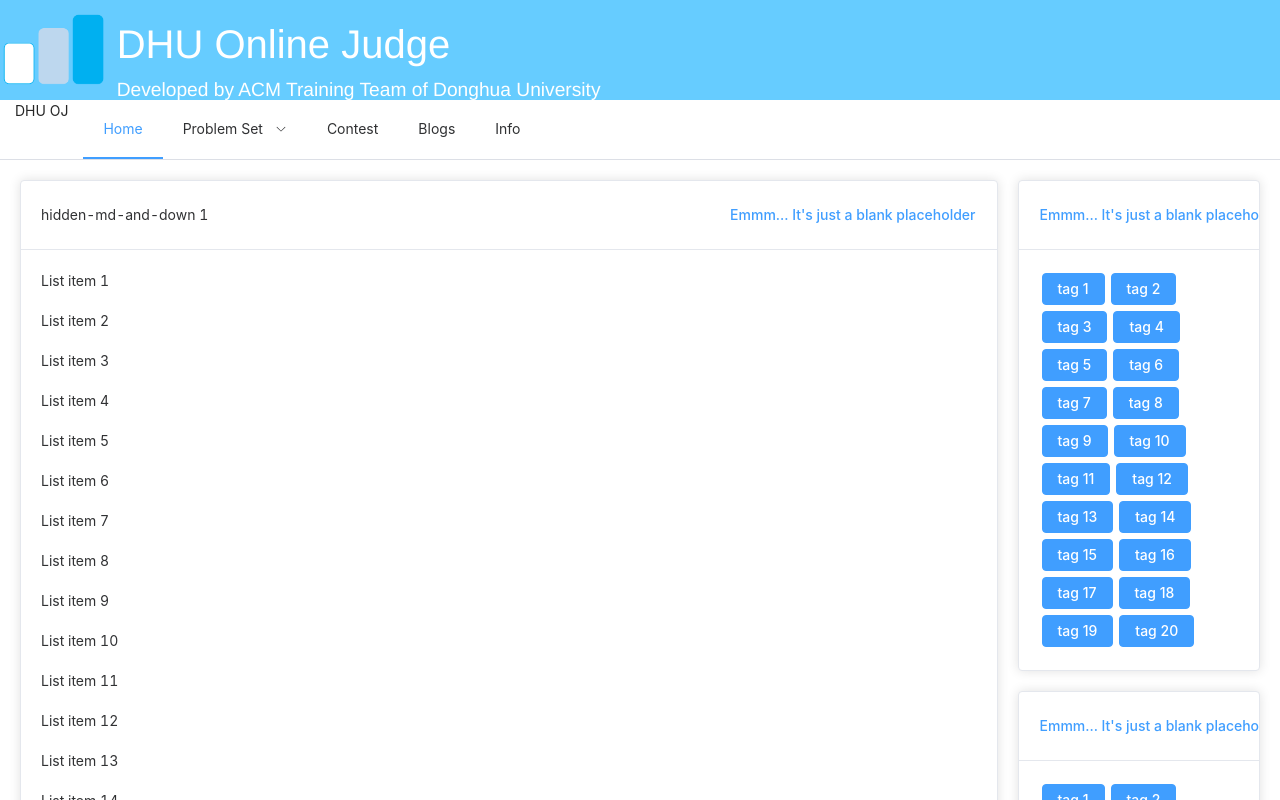
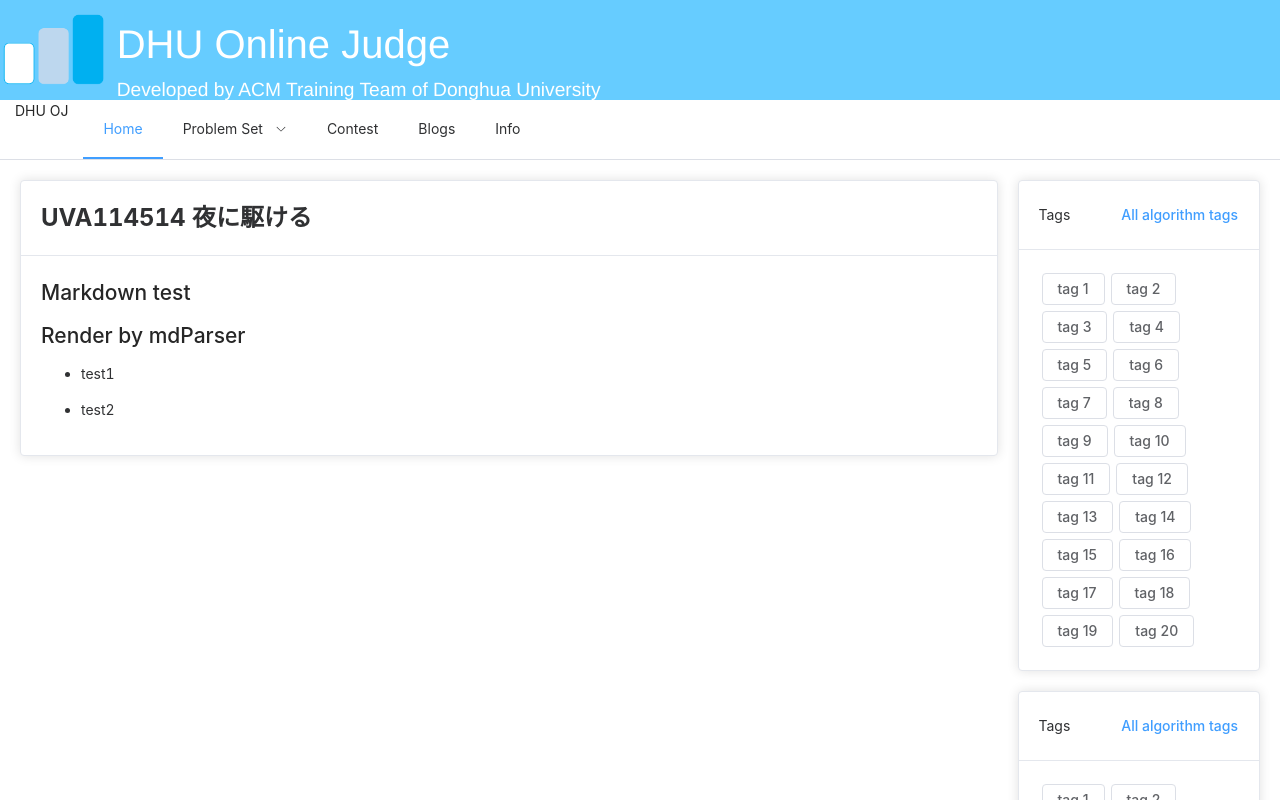
Before and after one commit to kirakiseki/DHUOJFE, a Vue app: page / in a window 1280 px wide. Shown: the top 800 px of the page. Built offline with nearby package versions, Linux system fonts and the light colour scheme.

Commit message:
feat: Add markdown renderer

```diff
--- a/package.json
+++ b/package.json
@@ -10,6 +10,9 @@
   "dependencies": {
     "ant-design-vue": "^2.2.8",
     "element-plus": "^2.1.4",
+    "highlight.js": "^11.5.0",
+    "highlightjs": "^9.16.2",
+    "markdown-it": "^12.3.2",
     "vue": "^3.2.25"
   },
   "devDependencies": {
--- a/src/App.vue
+++ b/src/App.vue
@@ -1,7 +1,7 @@
 <script setup>
 import Nav from './components/nav.vue';
 import Footer from './components/footer.vue';
-import Main from './components/main.vue';
+import Problem from './components/content/problem.vue';
 import Tags from './components/sidebar/tags.vue';
 </script>
 
@@ -14,7 +14,7 @@ import Tags from './components/sidebar/tags.vue';
       <el-main class="main">
         <el-row :gutter="20" class="hidden-md-and-down">
           <el-col :span="19">
-            <Main title="hidden-md-and-down 1"></Main>
+            <Problem id="UVA114514" title="夜に駆ける"></Problem>
           </el-col>
           <el-col :span="5" class="sidebar">
             <Tags></Tags>
--- /dev/null
+++ b/src/components/content/problem.vue
@@ -0,0 +1,55 @@
+<script>
+export default {
+    mounted: function () {
+        let result = mdParser(`# Markdown test \n \n ## Render by mdParser \n \n - test1 \n + test2`);
+        this.$refs.content.innerHTML = result;
+    }
+}
+</script>
+
+<script setup>
+import mdParser from '@/loader/mdparser'
+const props = defineProps({
+    title: String,
+    id: String,
+})
+
+
+</script>
+
+<template>
+    <el-card class="box-card">
+        <template #header>
+            <div class="card-header">
+                <span class="title">{{ id + " " + title }}</span>
+            </div>
+        </template>
+        <div ref="content"></div>
+    </el-card>
+</template>
+
+
+<style>
+.card-header {
+    display: flex;
+    justify-content: space-between;
+    align-items: center;
+}
+
+.text {
+    font-size: 14px;
+}
+
+.item {
+    margin-bottom: 18px;
+}
+
+.box-card {
+    width: auto;
+}
+
+.title {
+    font-size: 1.5rem;
+    font-weight: bold;
+}
+</style>
--- a/src/components/sidebar/tags.vue
+++ b/src/components/sidebar/tags.vue
@@ -2,12 +2,12 @@
     <el-card class="box-card">
         <template #header>
             <div class="card-header">
-                <span>{{ title }}</span>
-                <el-button class="button" type="text">Emmm... It's just a blank placeholder</el-button>
+                <span>Tags</span>
+                <el-button class="button" type="text">All algorithm tags</el-button>
             </div>
         </template>
         <div class="tags-container">
-            <el-button v-for="o in 20" :key="o" type="primary">{{ "tag " + o }}</el-button>
+            <el-button v-for="o in 20" :key="o" type="plain">{{ "tag " + o }}</el-button>
         </div>
     </el-card>
 </template>
--- /dev/null
+++ b/src/loader/mdparser.js
@@ -0,0 +1,31 @@
+import MarkdownIt from 'markdown-it';
+import hljs from 'highlight.js';
+import 'highlight.js/styles/github.css';
+
+function mdParser(data) {
+    let mdit = new MarkdownIt({
+        html: false,        // Enable HTML tags in source
+        xhtmlOut: false,        // Use '/' to close single tags (<br />).
+        breaks: true,        // Convert '\n' in paragraphs into <br>
+        langPrefix: 'language-',
+        linkify: true,        // Autoconvert URL-like text to links
+        typographer: true,
+        quotes: '“”‘’',
+        highlight: function (str, lang) {
+            if (lang && hljs.getLanguage(lang)) {
+                try {
+                    return '<pre class="hljs"><code>' +
+                        hljs.highlight(str, { language: lang, ignoreIllegals: true }).value +
+                        '</code></pre>';
+                } catch (__) { }
+            }
+
+            return '<pre class="hljs"><code>' + md.utils.escapeHtml(str) + '</code></pre>';
+        }
+    });
+    let result = mdit.render(data)
+    return result;
+}
+
+// module.exports = mdParser;
+export default mdParser;
--- a/vite.config.js
+++ b/vite.config.js
@@ -9,6 +9,7 @@ import vue from '@vitejs/plugin-vue'
 export default defineConfig({
   plugins: [
     vue(),
+    // mdParser,
     //Auto Import Deprecated
     // AutoImport({
     //   resolvers: [ElementPlusResolver()],
```
Also changed, not shown: 1 other file (tests, documents, lock files or other folders).
